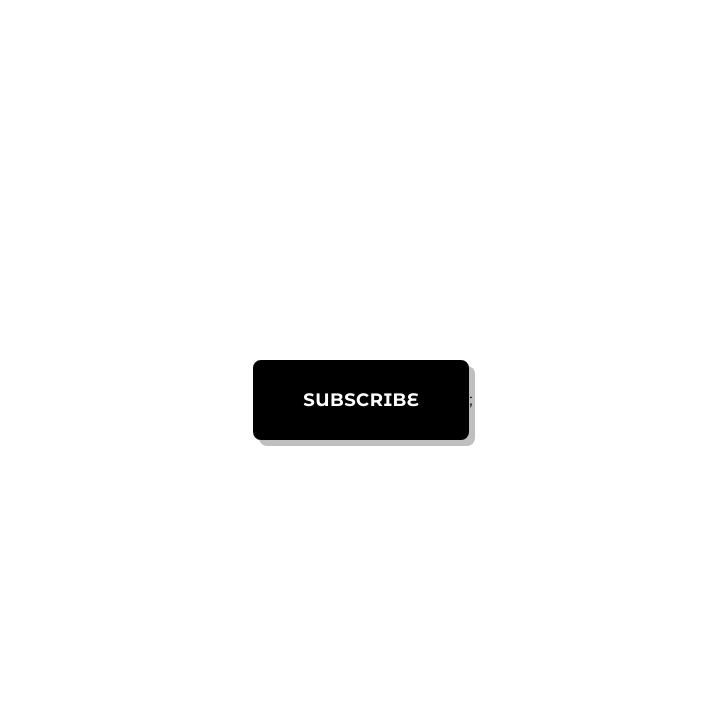
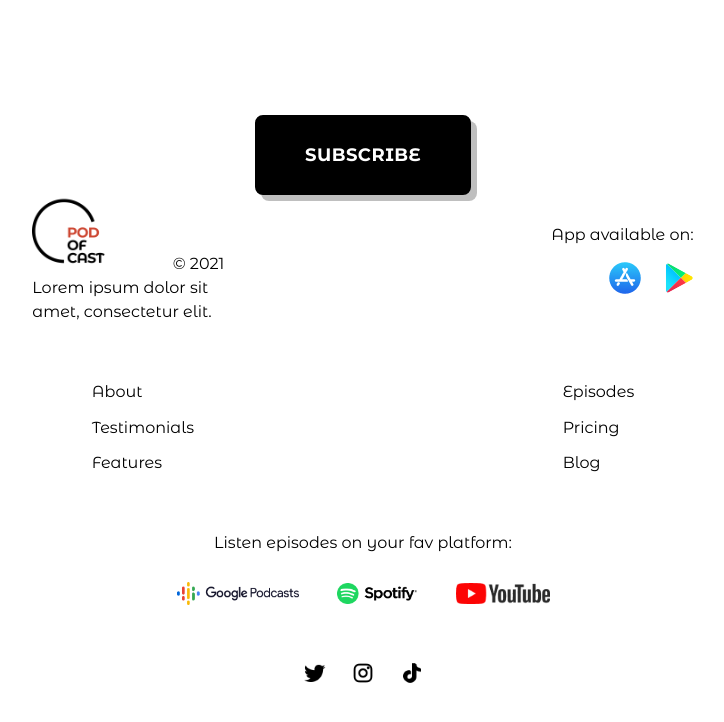
Before and after one commit to pazedev/pod-of-cast, a React (Vite) app: page / in a window 1280 px wide. Shown: the top 722 px of the page, without its empty margins (277-1001 px from the left). Built offline with nearby package versions, Linux system fonts and the light colour scheme; a web font is replaced by a local one.

Commit message:
feat: add initial footer component structure

```diff
--- a/src/App.jsx
+++ b/src/App.jsx
@@ -1,9 +1,12 @@
+import Footer from "./components/footer/Footer";
 import { SubscribeButton } from "./components/SubscribeButton";
 
 function App() {
   return (
-    <div className="min-h-screen bg-white flex items-center justify-center">
-      <SubscribeButton text="Subscribe" />;
+    <div className="min-h-screen bg-white flex flex-col items-center justify-center">
+      <SubscribeButton text="Subscribe" />
+
+      <Footer />
     </div>
   );
 }
--- /dev/null
+++ b/src/components/footer/Footer.jsx
@@ -0,0 +1,52 @@
+export default function Footer() {
+  return (
+    <footer className="flex flex-col gap-14 w-full">
+      <div className="flex flex-row justify-evenly items-center ">
+          <div className="w-48">
+            <div className="flex flex-row justify-between items-baseline">
+              <img
+                src="/src/assets/logo.png"
+                alt="Logo PodOfCast"
+                width="74px"
+                height="74px"
+              />
+              <span>&copy; 2021</span>
+            </div>
+            <p>Lorem ipsum dolor sit amet, consectetur elit.</p>
+          </div>
+          <div className="w-40 flex flex-col items-end gap-[0.81rem]">
+            <p>App available on:</p>
+            <div className="flex flex-row gap-[0.94rem]">
+                <img src="/src/assets/app_store.png" alt="Logo AppStore" />
+                <img src="/src/assets/google_play.svg" alt="Logo GoogePlay" />
+            </div>
+          </div>
+      </div>
+      <div className="flex flex-row justify-evenly">
+        <div className="flex flex-col gap-[0.69rem]">
+            <a href="#">About</a>
+            <a href="#">Testimonials</a>
+            <a href="#">Features</a>
+        </div>
+        <div className="flex flex-col gap-[0.69rem]">
+            <a href="#">Episodes</a>
+            <a href="#">Pricing</a>
+            <a href="#">Blog</a>
+        </div>
+      </div>
+      <div className="flex flex-col gap-7 justify-between items-center">
+        <p className="text-center">Listen episodes on your fav platform:</p>
+        <div className="flex flex-row w-[373px] h-[22px] justify-between items-center">
+            <img src="/src/assets/Google_Podcast.png" alt="Logo Google podcasts" width="122px"/>
+            <img src="/src/assets/Spotify.png" alt="Logo spotify" width="80px"/>
+            <img src="/src/assets/Youtube.png" alt="Logo YouTube"  width="94px"/>
+        </div>
+      </div>
+      <div className="flex flex-row items-center justify-center gap-[25px]">
+        <a href=""><img src="/src/assets/twitter.png" alt="" width="24px" height="24px"/></a>
+        <a href=""><img src="/src/assets/instagram.png" alt="" width="24px" height="24px" /></a>
+        <a href=""><img src="/src/assets/tiktok.png" alt="" width="24px" height="24px"/></a>
+      </div>
+    </footer>
+  );
+}
```
